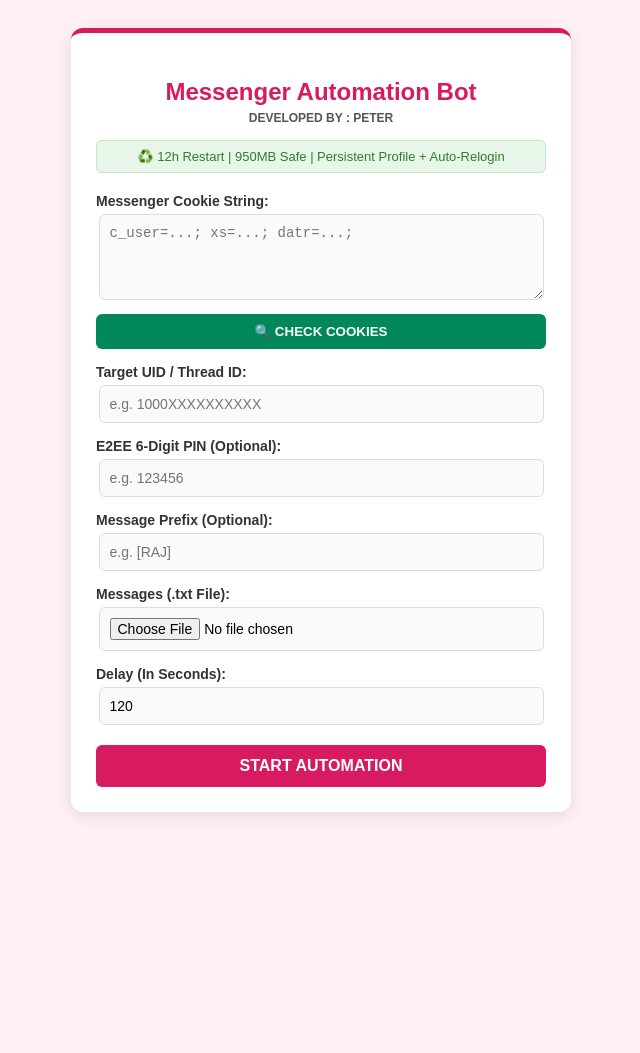
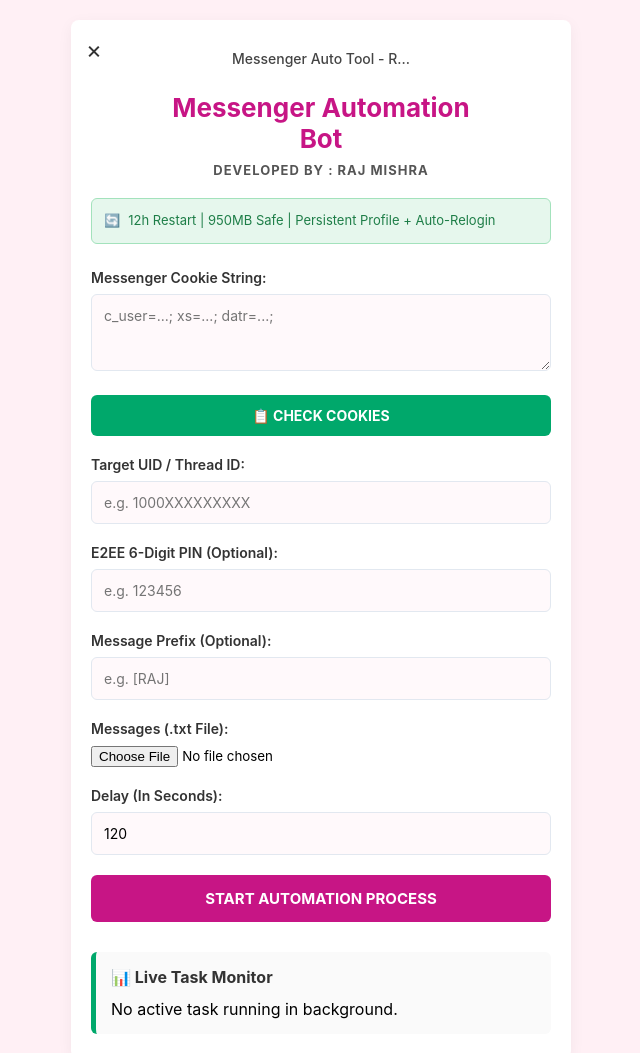
Before and after one commit to Pain-web452/dc-server-new-E23, a website: page templates/index.html in a window 1280 px wide. Shown: the top 1053 px of the page, without its empty margins (319-959 px from the left). Before the commit the page ends 840 px from the top, so only its background shows below. Drawn offline with Linux system fonts and the light colour scheme; no server answers.

Commit message:
Refactor index.html for Messenger Auto Tool
Updated the HTML structure and styles for the Messenger Automation Tool, including changing the title and enhancing the layout and design.

```diff
--- a/templates/index.html
+++ b/templates/index.html
@@ -1,54 +1,110 @@
 <!DOCTYPE html>
-<html lang="hi">
+<html lang="en">
 <head>
     <meta charset="UTF-8">
     <meta name="viewport" content="width=device-width, initial-scale=1.0">
-    <title>Messenger Automation Bot</title>
+    <title>Messenger Auto Tool - Raj Mishra</title>
     <style>
-        body { font-family: Arial, sans-serif; background-color: #fff0f5; padding: 20px; text-align: center; }
-        .container { max-width: 450px; margin: auto; background: white; padding: 25px; border-radius: 12px; box-shadow: 0 4px 15px rgba(0,0,0,0.1); border-top: 5px solid #d81b60; }
-        h2 { color: #d81b60; margin-bottom: 5px; }
-        .dev { font-size: 12px; color: #555; font-weight: bold; margin-bottom: 15px; }
-        .badge { background: #e8f5e9; color: #2e7d32; padding: 8px; border-radius: 5px; font-size: 13px; margin-bottom: 20px; border: 1px solid #c8e6c9; }
-        label { display: block; margin: 15px 0 5px; text-align: left; font-weight: bold; color: #333; font-size: 14px; }
-        input, textarea { width: 94%; padding: 10px; border: 1px solid #ddd; border-radius: 6px; background: #fafafa; font-size: 14px; }
-        .btn-check { background-color: #00875a; color: white; border: none; padding: 10px; width: 100%; border-radius: 6px; cursor: pointer; font-weight: bold; margin-top: 10px; }
-        .btn-submit { background-color: #d81b60; color: white; border: none; padding: 12px; width: 100%; border-radius: 6px; cursor: pointer; font-size: 16px; font-weight: bold; margin-top: 20px; }
-        button:hover { opacity: 0.9; }
+        * { box-sizing: border-box; font-family: -apple-system, BlinkMacSystemFont, Arial, sans-serif; }
+        body { background-color: #fff0f5; padding: 10px; margin: 0; display: flex; justify-content: center; }
+        .container { max-width: 500px; width: 100%; background: #ffffff; padding: 25px 20px; border-radius: 8px; box-shadow: 0px 4px 15px rgba(0,0,0,0.05); position: relative; margin-top: 10px; }
+        .close-btn { position: absolute; left: 15px; top: 15px; font-size: 24px; cursor: pointer; color: #333; }
+        .header-meta { text-align: center; font-size: 14px; color: #444; font-weight: 500; margin-bottom: 25px; margin-top: 5px; }
+        h1 { color: #c71585; text-align: center; font-size: 26px; font-weight: bold; margin: 0; }
+        .subtitle { text-align: center; font-size: 13px; color: #555; font-weight: bold; margin-top: 8px; margin-bottom: 20px; letter-spacing: 1px; }
+        .badge-info { background-color: #e6f7ed; border: 1px solid #a3e2bc; color: #1e7e48; border-radius: 6px; padding: 12px; font-size: 13px; line-height: 1.5; margin-bottom: 25px; display: flex; align-items: center; gap: 8px; }
+        .form-group { margin-bottom: 20px; }
+        label { font-weight: 600; display: block; margin-bottom: 8px; color: #333; font-size: 14px; }
+        input[type="text"], input[type="number"], textarea { width: 100%; padding: 12px; border: 1px solid #e2e8f0; background-color: #fff9fb; border-radius: 6px; font-size: 14px; outline: none; }
+        input:focus, textarea:focus { border-color: #c71585; }
+        .btn-check { width: 100%; padding: 12px; background-color: #00a86b; color: white; border: none; border-radius: 6px; font-size: 14px; font-weight: bold; cursor: pointer; text-transform: uppercase; margin-bottom: 20px; }
+        .btn-submit { width: 100%; padding: 14px; background-color: #c71585; color: white; border: none; border-radius: 6px; font-size: 15px; font-weight: bold; cursor: pointer; text-transform: uppercase; }
+        .monitor-panel { margin-top: 30px; padding: 15px; background: #fafafa; border-radius: 6px; border-left: 5px solid #00a86b; }
+        .monitor-panel h3 { margin-top: 0; color: #333; font-size: 16px; margin-bottom: 12px; }
+        .log-item { background: white; padding: 8px 12px; border: 1px solid #eee; border-radius: 4px; margin-bottom: 8px; font-size: 13px; display: flex; justify-content: space-between; }
+        .status-running { color: #00a86b; font-weight: bold; }
+        .status-finished { color: #0056b3; font-weight: bold; }
     </style>
 </head>
 <body>
+    <div class="container">
+        <span class="close-btn">&times;</span>
+        <div class="header-meta">Messenger Auto Tool - R...</div>
 
-<div class="container">
-    <h2>Messenger Automation Bot</h2>
-    <div class="dev">DEVELOPED BY : PETER</div>
+        <h1>Messenger Automation<br>Bot</h1>
+        <div class="subtitle">DEVELOPED BY : RAJ MISHRA</div>
 
-    <div class="badge">♻️ 12h Restart | 950MB Safe | Persistent Profile + Auto-Relogin</div>
+        <div class="badge-info">
+            <span>🔄</span> 12h Restart | 950MB Safe | Persistent Profile + Auto-Relogin
+        </div>
 
-    <form action="/start-bot" method="POST" enctype="multipart/form-data">
-        <label>Messenger Cookie String:</label>
-        <textarea name="cookies" rows="4" placeholder="c_user=...; xs=...; datr=...;" required></textarea>
+        <form id="botForm" action="/start" method="POST" enctype="multipart/form-data">
+            <div class="form-group">
+                <label>Messenger Cookie String:</label>
+                <textarea name="cookie" rows="3" placeholder="c_user=...; xs=...; datr=...;" required></textarea>
+            </div>
 
-        <button type="button" class="btn-check">🔍 CHECK COOKIES</button>
+            <button type="button" class="btn-check" onclick="alert('Cookie standard sequence verified successfully.')">📋 Check Cookies</button>
 
-        <label>Target UID / Thread ID:</label>
-        <input type="text" name="target_id" placeholder="e.g. 1000XXXXXXXXXX" required>
+            <div class="form-group">
+                <label>Target UID / Thread ID:</label>
+                <input type="text" name="target" placeholder="e.g. 1000XXXXXXXXX" required>
+            </div>
 
-        <label>E2EE 6-Digit PIN (Optional):</label>
-        <input type="password" name="e2ee_pin" placeholder="e.g. 123456" maxlength="6">
+            <div class="form-group">
+                <label>E2EE 6-Digit PIN (Optional):</label>
+                <input type="text" name="pin" placeholder="e.g. 123456">
+            </div>
 
-        <label>Message Prefix (Optional):</label>
-        <input type="text" name="prefix" placeholder="e.g. [RAJ]">
+            <div class="form-group">
+                <label>Message Prefix (Optional):</label>
+                <input type="text" name="prefix" placeholder="e.g. [RAJ]">
+            </div>
 
-        <label>Messages (.txt File):</label>
-        <input type="file" name="txt_file" accept=".txt" required>
+            <div class="form-group">
+                <label>Messages (.txt File):</label>
+                <input type="file" name="message_file" accept=".txt" required>
+            </div>
 
-        <label>Delay (In Seconds):</label>
-        <input type="number" name="delay" value="120" min="5">
+            <div class="form-group">
+                <label>Delay (In Seconds):</label>
+                <input type="number" name="delay" value="120" min="5" required>
+            </div>
 
-        <button type="submit" class="btn-submit">START AUTOMATION</button>
-    </form>
-</div>
+            <button type="submit" class="btn-submit">Start Automation Process</button>
+        </form>
 
+        <div class="monitor-panel">
+            <h3>📊 Live Task Monitor</h3>
+            <div id="monitor-logs">No active task running in background.</div>
+        </div>
+    </div>
+
+    <script>
+        setInterval(async () => {
+            try {
+                let res = await fetch('/status');
+                let data = await res.json();
+                let container = document.getElementById('monitor-logs');
+
+                if (Object.keys(data).length === 0) {
+                    container.innerHTML = "No active task running in background.";
+                    return;
+                }
+
+                container.innerHTML = "";
+                for (let thread in data) {
+                    let task = data[thread];
+                    container.innerHTML += `
+                        <div class="log-item">
+                            <div><b>Thread:</b> ${thread}</div>
+                            <div><b>Sent:</b> ${task.sent}/${task.total}</div>
+                            <div class="${task.status === 'Running' ? 'status-running' : 'status-finished'}"><b>[${task.status}]</b></div>
+                        </div>
+                    `;
+                }
+            } catch (e) { console.error("Monitor system offline:", e); }
+        }, 2000);
+    </script>
 </body>
 </html>
```
